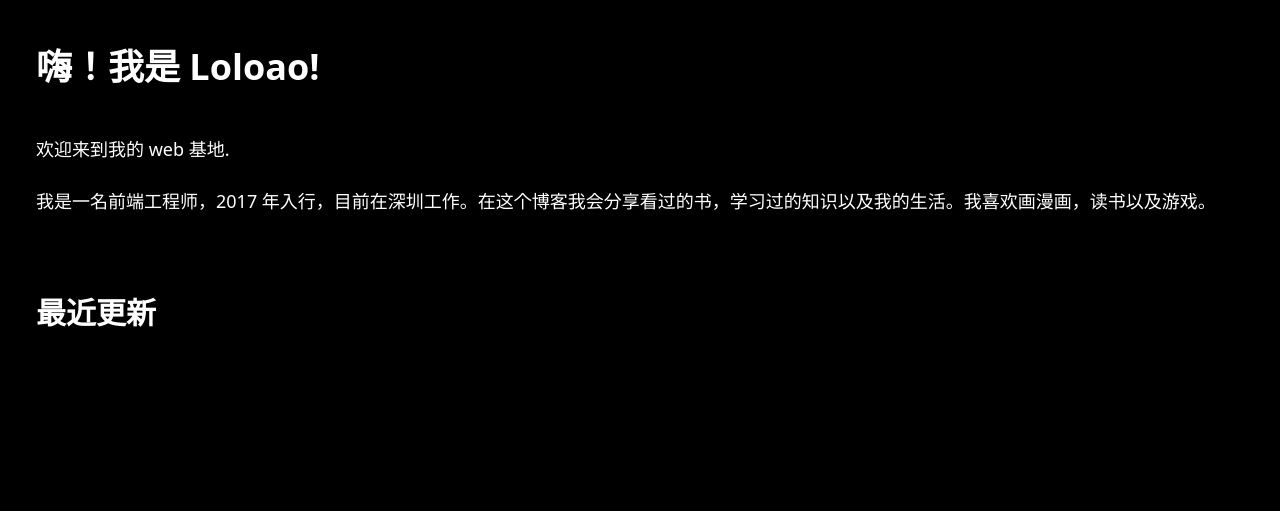
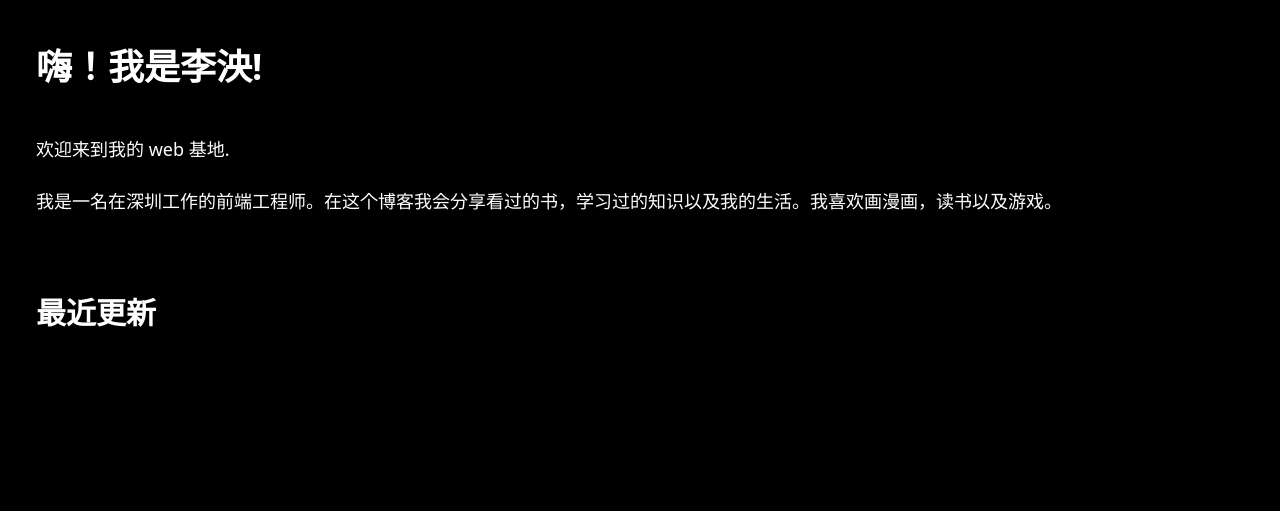
Before and after one commit to Loloao/loloao.com, a Gatsby site: page / in a window 1280 px wide. Shown: the part 185-696 px from the top of the page. Built offline with nearby package versions, Linux system fonts and the light colour scheme; Gatsby itself is replaced by a stand-in of ours.

Commit message:
:art: update home page profile

```diff
--- a/src/pages/index.tsx
+++ b/src/pages/index.tsx
@@ -12,12 +12,11 @@ export default function Home({ data }) {
   const latest = data.allMarkdownRemark.edges.map((v) => v.node.frontmatter);
   return (
     <Layout>
-      <h1 className="text-4xl font-bold mt-[50px]">嗨！我是 Loloao!</h1>
+      <h1 className="text-4xl font-bold mt-[50px]">嗨！我是李泱!</h1>
       <br />
       <div className="text-lg mt-6">欢迎来到我的 web 基地.</div>
       <div className="text-lg mt-6">
-        我是一名前端工程师，2017
-        年入行，目前在深圳工作。在这个博客我会分享看过的书，学习过的知识以及我的生活。我喜欢画漫画，读书以及游戏。
+        我是一名在深圳工作的前端工程师。在这个博客我会分享看过的书，学习过的知识以及我的生活。我喜欢画漫画，读书以及游戏。
       </div>
 
       <BlockWrapper title="最近更新">
```
